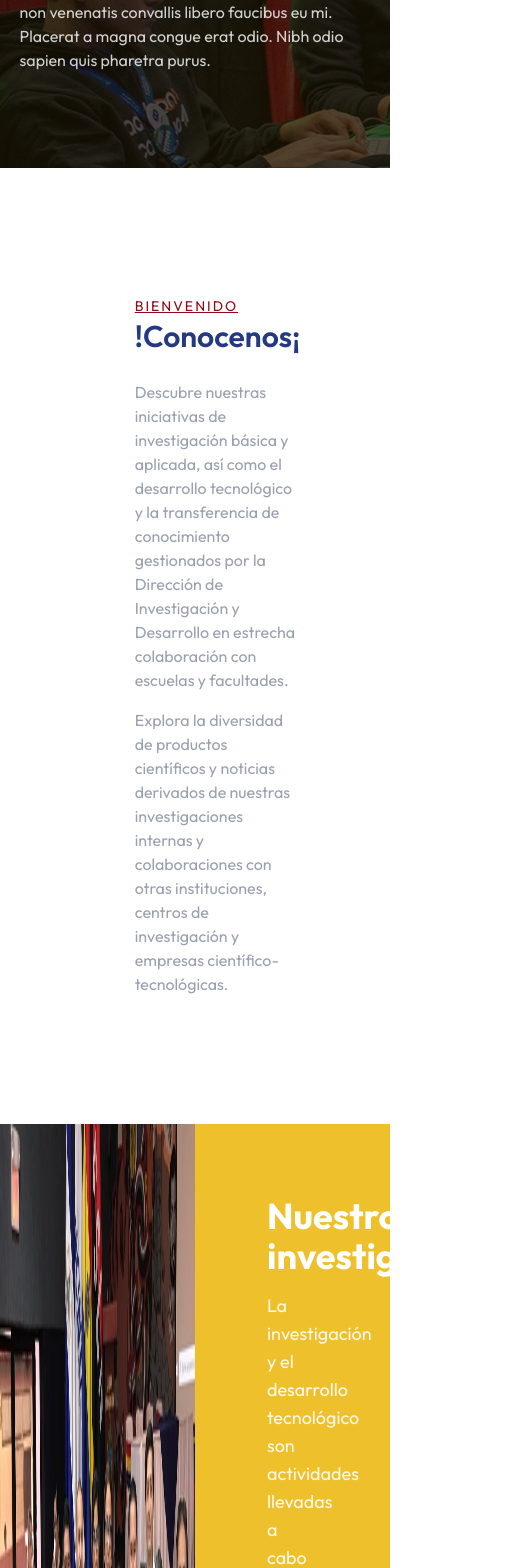
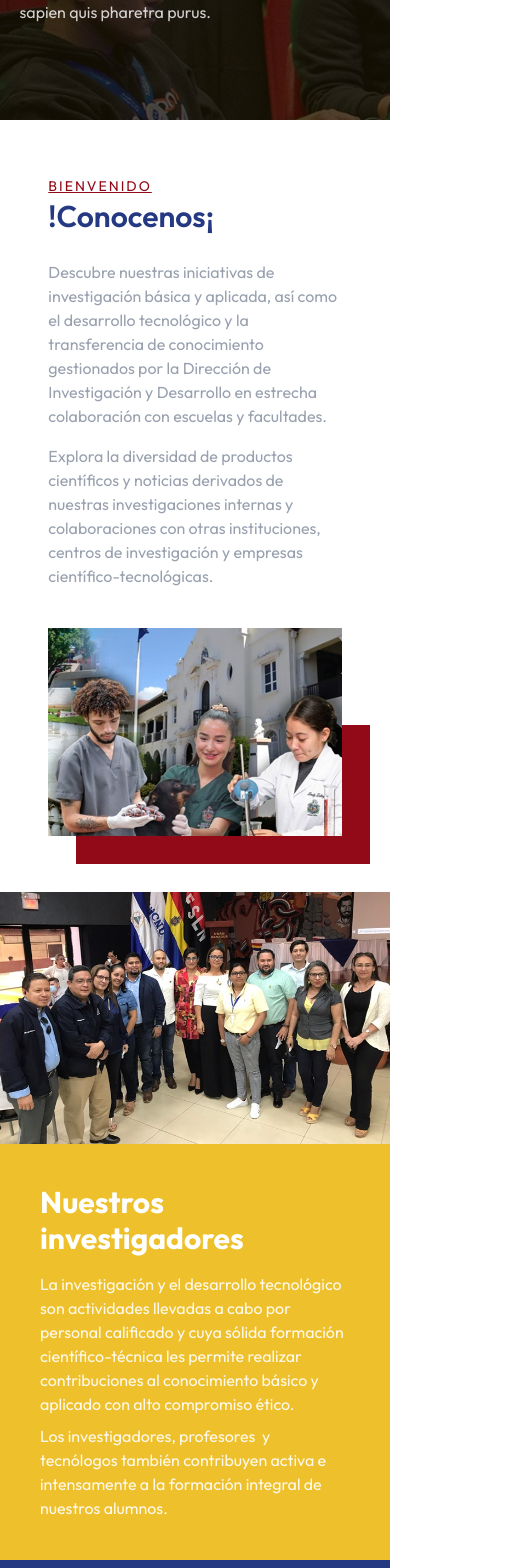
Before and after one commit to vanessamoralesm/front_unan, a React (Vite) app: page /investigacion in a window 390 px wide. Shown: the part 360-1928 px from the top of the page, 512 px wide, since content can reach past the window. Built offline with nearby package versions, Linux system fonts and the light colour scheme.

Commit message:
responsive de investigacion

```diff
--- a/src/pages/landing/Investigation.tsx
+++ b/src/pages/landing/Investigation.tsx
@@ -13,13 +13,13 @@ export default function Investigation() {
       <div className="banner">
         <Container>
           <div>
-            <h1 className="text-4xl font-semibold mb-4">Investigación, Desarrollo e Innovación</h1>
+            <h1 className="text-3xl md:text-4xl font-semibold mb-4">Investigación, Desarrollo e Innovación</h1>
             <p className="text-white/80 max-w-3xl">Lorem ipsum dolor sit amet consectetur. Risus odio ullamcorper phasellus enim etiam. Integer at non venenatis convallis libero faucibus eu mi. Placerat a magna congue erat odio. Nibh odio sapien quis pharetra purus.</p>
           </div>
         </Container>
       </div>
-      <section className="p-32">
-        <Container className="flex gap-10 items-center">
+      <section className="p-8 py-14 md:py-0 md:p-32">
+        <Container className="flex flex-col md:flex-row gap-10 items-center">
           <div className="flex-1">
             <Text as="paragraph">BIENVENIDO</Text>
             <Text as="subtitle">!Conocenos¡</Text>
@@ -34,26 +34,26 @@ export default function Investigation() {
           </div>
         </Container>
       </section>
-      <section className="grid grid-cols-2">
+      <section className="grid md:grid-cols-2">
         <figure className="w-full h-full">
           <img className="w-full h-full" src={Mentors} alt="mentores de la universidad unan" />
         </figure>
-        <div className="bg-yellow-primary text-white p-18">
-          <h2 className="font-bold text-4xl mb-4">Nuestros investigadores</h2>
-          <div className="space-y-2 text-white/90 text-lg">
+        <div className="bg-yellow-primary text-white p-10 md:p-18">
+          <h2 className="font-bold text-3xl md:text-4xl mb-4">Nuestros investigadores</h2>
+          <div className="space-y-2 text-white/90 md:text-lg">
             <p>La  investigación y el desarrollo tecnológico son actividades llevadas a  cabo por personal calificado y cuya sólida formación científico-técnica  les permite realizar contribuciones al conocimiento básico y aplicado  con alto compromiso ético. </p>
             <p>Los investigadores, profesores  y tecnólogos también contribuyen activa e  intensamente a la formación integral de nuestros alumnos. </p>
           </div>
         </div>
       </section>
-      <section className="grid grid-cols-2">
-        <div className="bg-blue-primary  text-white p-18 flex items-center justify-center gap-8">
+      <section className="grid md:grid-cols-2">
+        <div className="bg-blue-primary  text-white p-18 flex flex-col md:flex-row items-center justify-center gap-8">
           <div>
-            <span className="inline-block text-8xl mb-1 font-semibold">16+</span>
+            <span className="inline-block text-6xl text-center md:text-left w-full md:text-8xl mb-1 font-semibold">16+</span>
             <p className="text-white/90">Profesores Investigadores</p>
           </div>
           <div>
-            <span className="inline-block text-8xl mb-1 font-semibold">29+</span>
+            <span className="inline-block text-6xl text-center md:text-left w-full md:text-8xl mb-1 font-semibold">29+</span>
             <p className="text-white/90">Investigadores</p>
           </div>
         </div>
@@ -62,9 +62,9 @@ export default function Investigation() {
         </figure>
       </section>
 
-      <section className="py-44 ">
+      <section className="py-20 md:py-44 ">
         <Container>
-          <div className="grid grid-cols-3 gap-6">
+          <div className="grid md:grid-cols-2 lg:grid-cols-3 gap-6">
             <article className="p-8 rounded-xl bg-white shadow-2xl shadow-blue-primary/10">
               <div className="flex justify-between gap-4">
                 <div className="">
@@ -140,7 +140,7 @@ export default function Investigation() {
           </div>
         </Container>
       </section>
-      <section className="py-20">
+      <section className="py-10 md:py-20">
         <Container>
           <Banner
             withFigures={false}
```
